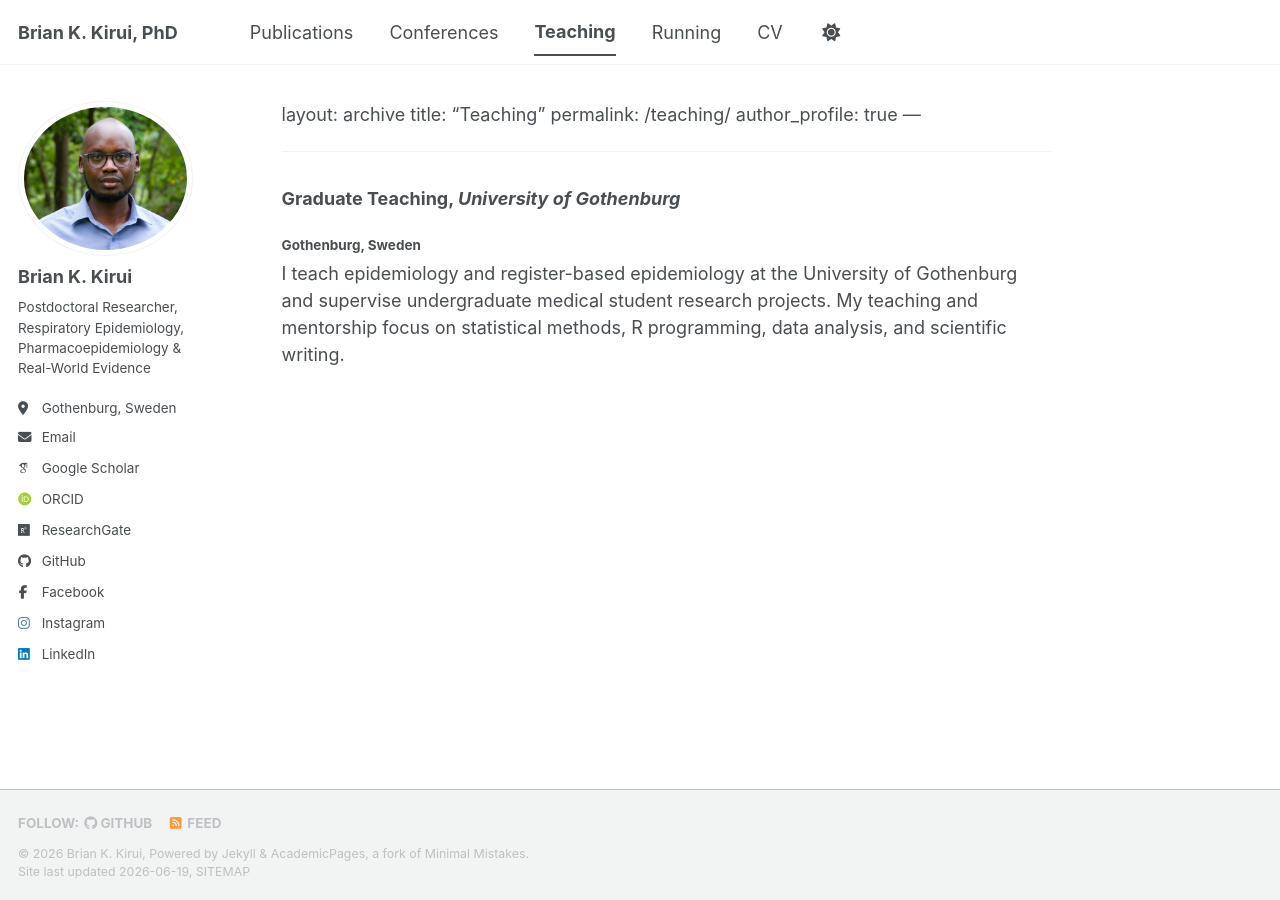
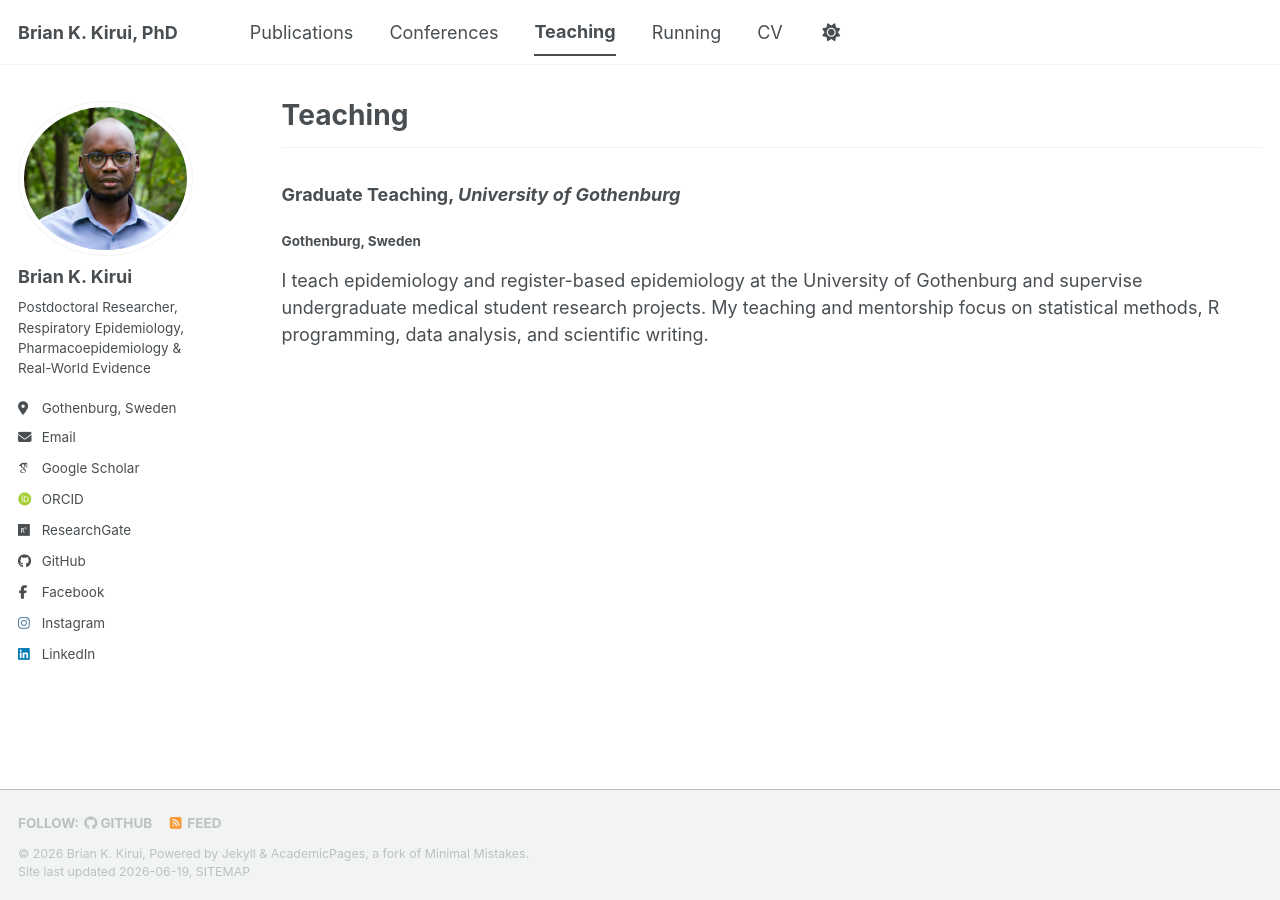
Before and after one commit to BrianKibiwott/briankibiwott.github.io, a Jekyll site: the page built from _pages/teaching.md, in a window 1280 px wide. Built offline with Jekyll 4.4.1, drawn with Linux system fonts in a browser that asks for light colours; some web fonts are replaced; a script bundle is joined from its source files by our own code; library files that are not in the unit come from our copies; part of the change alters nothing that is shown.

Commit message:
Final website updates 6 20260619

```diff
--- a/_pages/teaching.md
+++ b/_pages/teaching.md
@@ -1,12 +1,11 @@
----
 ---
 layout: archive
 title: "Teaching"
 permalink: /teaching/
 author_profile: true
 ---
+---
 
----
 ### Graduate Teaching, *University of Gothenburg*
 
 ##### Gothenburg, Sweden
--- a/_running/2025_berlin_half_marathon.md
+++ b/_running/2025_berlin_half_marathon.md
@@ -2,6 +2,8 @@
 title: "Berlin Half Marathon 2025"
 date: 2025-04-07
 collection: running
+permalink: /running/
+author_profile: true
 ---
 ---
 
```
